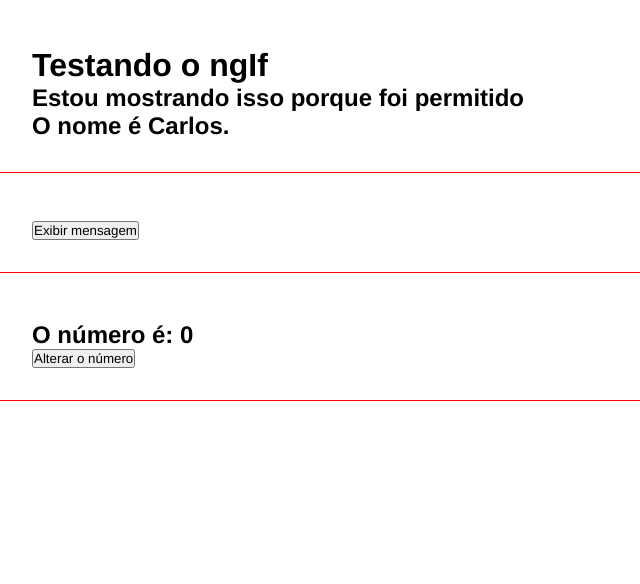
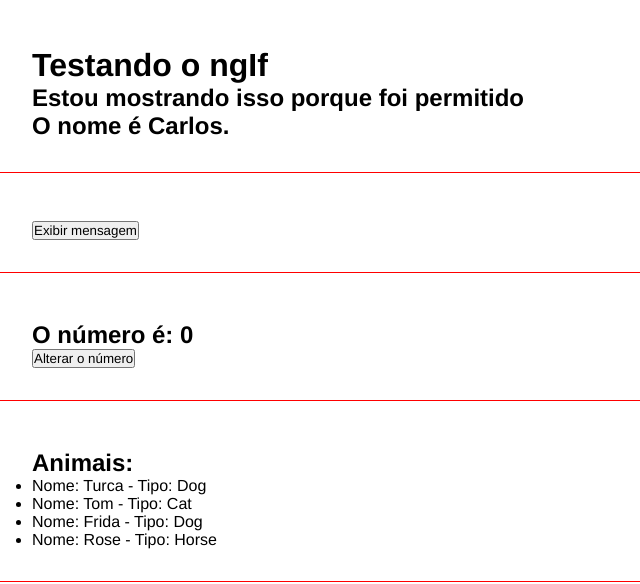
Before and after one commit to carlosismaelad/Angular, an Angular app in the folder curso-angular/: page / in a window 1280 px wide. Shown: the part 784-1368 px from the top of the page, without its empty margins (0-640 px from the left). Built offline with nearby package versions, Linux system fonts and the light colour scheme.

Commit message:
Renderização de listas no Angular

```diff
--- a/curso-angular/src/app/app.component.html
+++ b/curso-angular/src/app/app.component.html
@@ -6,3 +6,4 @@
 <app-if-render></app-if-render>
 <app-eventos></app-eventos>
 <app-emiter></app-emiter>
+<app-list-render></app-list-render>
--- a/curso-angular/src/app/app.module.ts
+++ b/curso-angular/src/app/app.module.ts
@@ -10,6 +10,7 @@
 import { EventosComponent } from './components/eventos/eventos.component';
 import { EmiterComponent } from './components/emiter/emiter.component';
 import { ChangeNumberComponent } from './components/change-number/change-number.component';
+import { ListRenderComponent } from './components/list-render/list-render.component';
 
 @NgModule({
   declarations: [
@@ -20,7 +21,8 @@
     IfRenderComponent,
     EventosComponent,
     EmiterComponent,
-    ChangeNumberComponent
+    ChangeNumberComponent,
+    ListRenderComponent
   ],
   imports: [
     BrowserModule,
--- /dev/null
+++ b/curso-angular/src/app/components/list-render/list-render.component.html
@@ -0,0 +1,8 @@
+<div class="class">
+  <h2>Animais:</h2>
+  <ul>
+    <li *ngFor="let animal of animals">
+      Nome: {{ animal.name }} - Tipo: {{ animal.type }}
+    </li>
+  </ul>
+</div>
--- /dev/null
+++ b/curso-angular/src/app/components/list-render/list-render.component.ts
@@ -0,0 +1,17 @@
+import { Component } from '@angular/core';
+
+@Component({
+  selector: 'app-list-render',
+  templateUrl: './list-render.component.html',
+  styleUrls: ['./list-render.component.css']
+})
+export class ListRenderComponent {
+
+  animals = [
+    {name: 'Turca', type: 'Dog'},
+    {name: 'Tom', type: 'Cat'},
+    {name: 'Frida', type: 'Dog'},
+    {name: 'Rose', type: 'Horse'}
+  ]
+
+}
```
Also changed, not shown: curso-angular/src/app/components/list-render/list-render.component.css (added), 1 other file (tests, documents, lock files or other folders).
